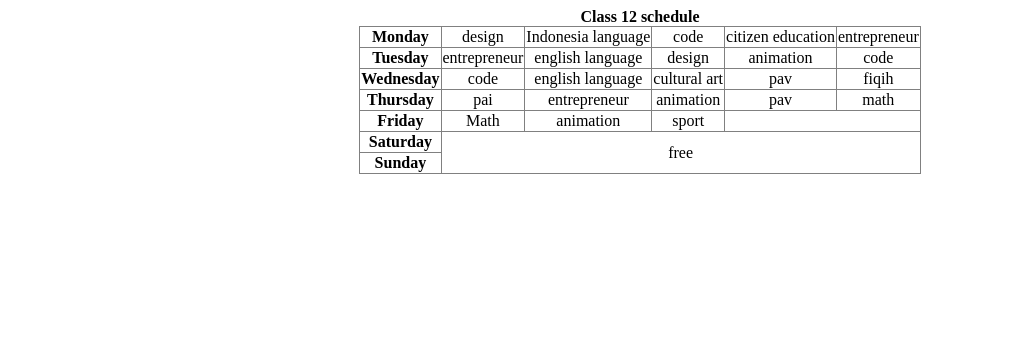
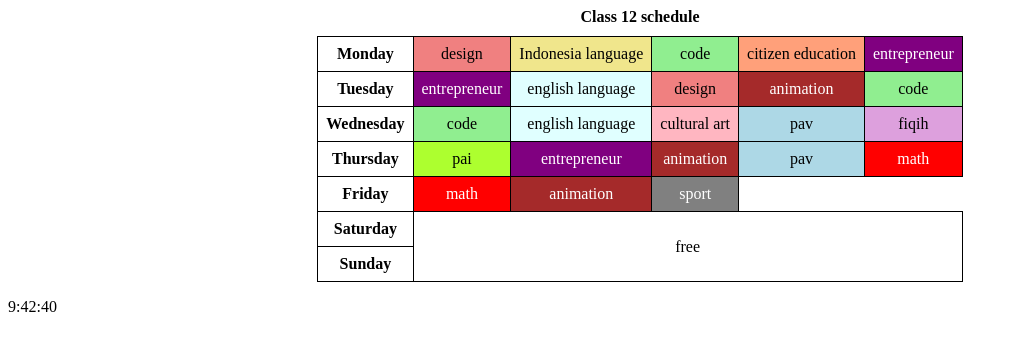
Before and after one commit to aanastiar/schedule, a plain HTML site: page index.html in a window 1280 px wide. Shown: the whole page, without its empty margins (0-1018 px from the left). Drawn offline with Linux system fonts and the light colour scheme.

Commit message:
Update index.html

```diff
--- a/index.html
+++ b/index.html
@@ -4,16 +4,29 @@
   <meta charset="UTF-8">
   <meta name="viewport" content="width=device-width, initial-scale=1.0">
   <title>schedule</title>
+  <style>
+    table {
+      text-align: center;
+      margin: auto;
+      border-collapse: collapse;
+    }
+    caption {
+      font-weight: bold;
+      margin-bottom: 10px;
+    }
+    th, td {
+      border: 1px solid black;
+      padding: 8px;
+    }
+  </style>
 </head>
-<!-- th = table head -->
- <!-- tr = table rows (baris) -->
 <body>
-  <table border="all" align="center" style="text-align: center; margin-left: auto; margin-right: auto; border-collapse: collapse">
-    <caption> <strong>Class 12 schedule</strong></caption>
+  <table>
+    <caption>Class 12 schedule</caption>
     <tr>
       <th>Monday</th>
       <td>design</td>
-      <td>Indonesia language</td></td>
+      <td>Indonesia language</td>
       <td>code</td>
       <td>citizen education</td>
       <td>entrepreneur</td>
@@ -44,7 +57,7 @@
     </tr>
     <tr>
       <th>Friday</th>
-      <td>Math</td>
+      <td>math</td>
       <td>animation</td>
       <td>sport</td>
     </tr>
@@ -55,5 +68,55 @@
     <tr>
       <th>Sunday</th>
     </tr>
+  </table>
+
+  <script>
+    // Warna cukup diatur sekali di sini
+    const colorMap = {
+      "math": "red",
+      "animation": "brown",
+      "entrepreneur": "purple",
+      "pai": "greenyellow",
+      "pav": "lightblue",
+      "code": "lightgreen",
+      "design": "lightcoral",
+      "english language": "lightcyan",
+      "indonesia language": "khaki",
+      "citizen education": "lightsalmon",
+      "cultural art": "lightpink",
+      "sport": "gray",
+      "fiqih": "plum"
+    };
+
+    document.querySelectorAll("td").forEach(td => {
+      // ambil teks bersih + huruf kecil tanpa jam
+      let text = td.textContent.trim().toLowerCase();
+      // hilangkan jam jika ada dalam tanda kurung
+      text = text.replace(/\(.*?\)/g, '').trim();
+
+      if (colorMap[text]) {
+        td.style.backgroundColor = colorMap[text];
+        // Jika warna gelap, ganti warna teks putih otomatis
+        if (["brown", "purple", "gray", "red"].includes(colorMap[text])) {
+          td.style.color = "white";
+        }
+      }
+    });
+
+  </script>
+  <script>alert("Selamat Belajar :) ")</script>
+  <p id="jam"></p>
+
+<script>
+function updateJam() {
+  let sekarang = new Date();
+  let jam = sekarang.getHours();
+  let menit = sekarang.getMinutes();
+  let detik = sekarang.getSeconds();
+  document.getElementById("jam").textContent = jam + ":" + menit + ":" + detik;
+}
+setInterval(updateJam, 1000); // update setiap 1 detik
+</script>
+
 </body>
 </html>
```
